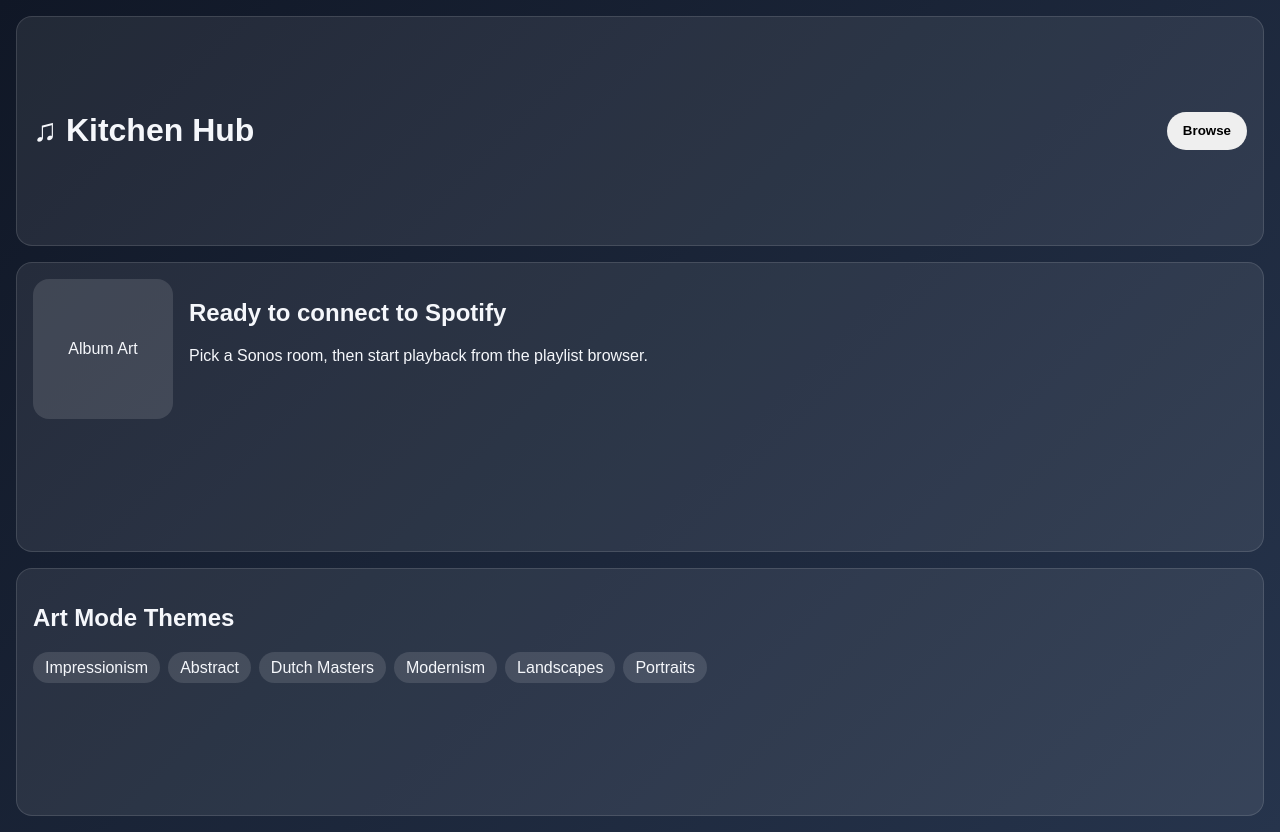
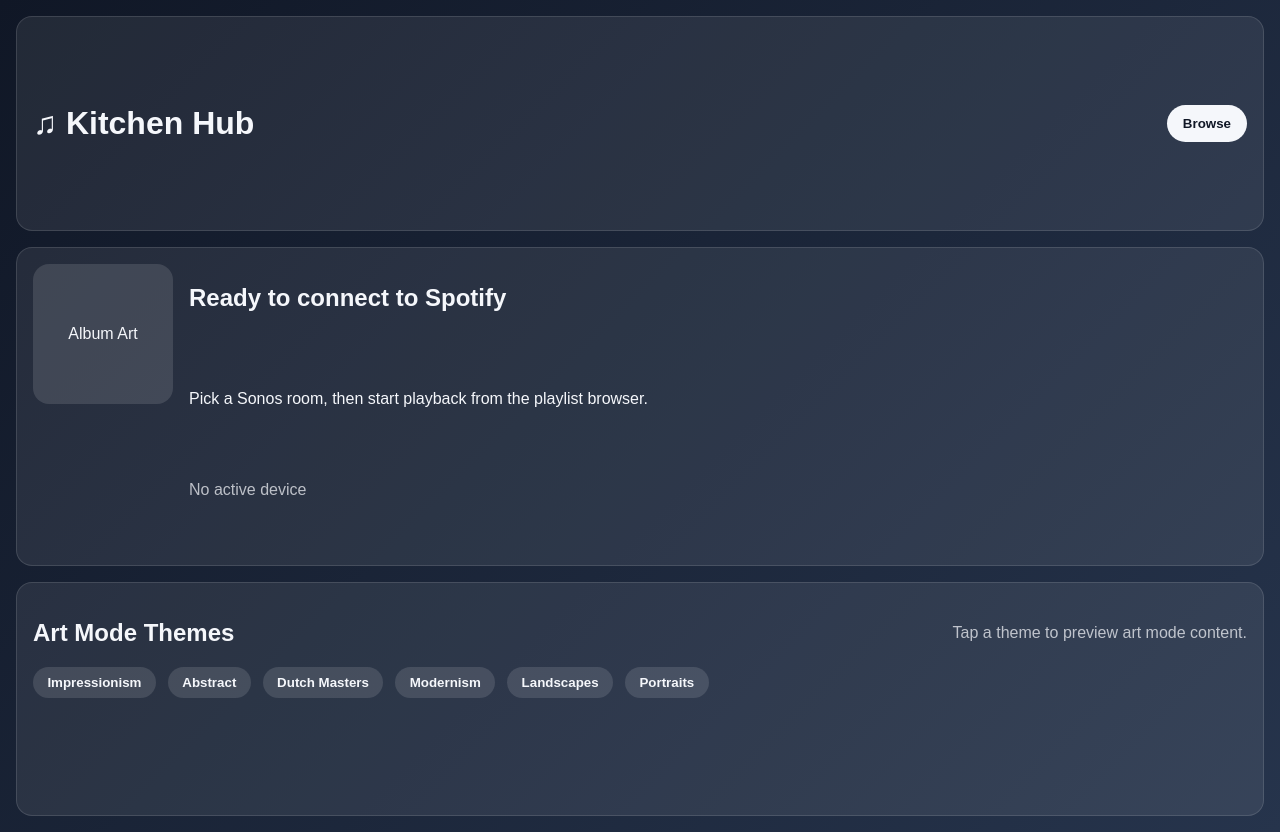
Before and after one commit to jbattist/kitchen-hub, a Flask app: page / in a window 1280 px wide. Run offline with Flask 3, Linux system fonts and the light colour scheme.

Commit message:
fix: wire kitchen hub ui controls

```diff
--- /dev/null
+++ b/ui/static/app.js
@@ -0,0 +1,118 @@
+const browseButton = document.getElementById('browse-button');
+const hidePlaylistsButton = document.getElementById('hide-playlists-button');
+const playlistPanel = document.getElementById('playlist-panel');
+const playlistList = document.getElementById('playlist-list');
+const trackTitle = document.getElementById('track-title');
+const trackSubtitle = document.getElementById('track-subtitle');
+const playbackDevice = document.getElementById('playback-device');
+const artworkCaption = document.getElementById('artwork-caption');
+const themeButtons = Array.from(document.querySelectorAll('[data-theme]'));
+
+async function fetchJson(url, options = {}) {
+  const response = await fetch(url, options);
+  if (!response.ok) {
+    throw new Error(`Request failed: ${response.status}`);
+  }
+  return response.json();
+}
+
+function showPlaylists() {
+  playlistPanel.hidden = false;
+  hidePlaylistsButton.hidden = false;
+  browseButton.hidden = true;
+}
+
+function hidePlaylists() {
+  playlistPanel.hidden = true;
+  hidePlaylistsButton.hidden = true;
+  browseButton.hidden = false;
+}
+
+function renderPlaylists(playlists) {
+  if (!playlists.length) {
+    playlistList.innerHTML = '<p class="muted">No playlists available yet.</p>';
+    return;
+  }
+
+  playlistList.innerHTML = '';
+  playlists.forEach((playlist) => {
+    const button = document.createElement('button');
+    button.type = 'button';
+    button.className = 'playlist-card';
+    button.dataset.playlistId = playlist.id;
+    button.innerHTML = `
+      <span class="playlist-name">${playlist.name}</span>
+      <span class="playlist-meta">Tap to shuffle on Kitchen</span>
+    `;
+    button.addEventListener('click', async () => {
+      trackTitle.textContent = `Starting ${playlist.name}…`;
+      try {
+        await fetchJson(`/api/playlists/${playlist.id}/play`, {
+          method: 'POST',
+          headers: { 'Content-Type': 'application/json' },
+          body: JSON.stringify({ device_name: 'Kitchen' }),
+        });
+        trackTitle.textContent = playlist.name;
+        trackSubtitle.textContent = 'Shuffle playback requested';
+        playbackDevice.textContent = 'Playing on Kitchen';
+        hidePlaylists();
+      } catch (error) {
+        trackTitle.textContent = 'Could not start playlist';
+        trackSubtitle.textContent = error.message;
+      }
+    });
+    playlistList.appendChild(button);
+  });
+}
+
+async function loadPlaylists() {
+  playlistList.innerHTML = '<p class="muted">Loading playlists…</p>';
+  try {
+    const payload = await fetchJson('/api/playlists');
+    renderPlaylists(payload.playlists || []);
+  } catch (error) {
+    playlistList.innerHTML = `<p class="muted">Failed to load playlists: ${error.message}</p>`;
+  }
+}
+
+async function loadStatus() {
+  try {
+    const payload = await fetchJson('/api/status');
+    const playback = payload.playback;
+    if (playback?.track) {
+      trackTitle.textContent = playback.track.title || 'Unknown track';
+      trackSubtitle.textContent = `${playback.track.artist || 'Unknown artist'} · ${playback.track.album || 'Unknown album'}`;
+      playbackDevice.textContent = playback.device_name ? `Playing on ${playback.device_name}` : 'No active device';
+    }
+  } catch (error) {
+    playbackDevice.textContent = `Status unavailable: ${error.message}`;
+  }
+}
+
+async function previewTheme(themeName) {
+  artworkCaption.textContent = `Loading ${themeName}…`;
+  try {
+    const payload = await fetchJson(`/api/art/next?theme=${encodeURIComponent(themeName)}`);
+    const artwork = payload.artwork;
+    artworkCaption.textContent = `${artwork.title} — ${artwork.artist} (${artwork.museum})`;
+  } catch (error) {
+    artworkCaption.textContent = `Failed to load ${themeName}: ${error.message}`;
+  }
+}
+
+browseButton?.addEventListener('click', async () => {
+  showPlaylists();
+  await loadPlaylists();
+});
+
+hidePlaylistsButton?.addEventListener('click', () => {
+  hidePlaylists();
+});
+
+themeButtons.forEach((button) => {
+  button.addEventListener('click', async () => {
+    await previewTheme(button.dataset.theme);
+  });
+});
+
+loadStatus();
--- a/ui/static/styles.css
+++ b/ui/static/styles.css
@@ -20,10 +20,17 @@ body {
   padding: 1rem;
 }
 
-.topbar {
+.topbar,
+.panel-header {
   display: flex;
   justify-content: space-between;
   align-items: center;
+  gap: 1rem;
+}
+
+.topbar-actions {
+  display: flex;
+  gap: 0.5rem;
 }
 
 button {
@@ -31,6 +38,19 @@ button {
   border-radius: 999px;
   padding: 0.7rem 1rem;
   font-weight: bold;
+  cursor: pointer;
+}
+
+.primary-button {
+  background: #f5f7fb;
+  color: #101726;
+}
+
+.secondary-button,
+.theme-pill,
+.playlist-card {
+  background: rgba(255, 255, 255, 0.12);
+  color: #f5f7fb;
 }
 
 .now-playing {
@@ -47,14 +67,39 @@ button {
   background: rgba(255, 255, 255, 0.12);
 }
 
-.theme-list {
-  display: flex;
-  flex-wrap: wrap;
+.track-meta {
+  display: grid;
   gap: 0.5rem;
 }
 
+.muted {
+  color: rgba(245, 247, 251, 0.72);
+}
+
+.theme-list,
+.playlist-list {
+  display: flex;
+  flex-wrap: wrap;
+  gap: 0.75rem;
+}
+
 .theme-pill {
-  background: rgba(255, 255, 255, 0.12);
-  padding: 0.4rem 0.75rem;
-  border-radius: 999px;
+  padding: 0.5rem 0.9rem;
 }
+
+.playlist-card {
+  display: grid;
+  gap: 0.35rem;
+  min-width: 180px;
+  text-align: left;
+  border-radius: 1rem;
+}
+
+.playlist-name {
+  font-size: 1rem;
+}
+
+.playlist-meta {
+  font-size: 0.85rem;
+  color: rgba(245, 247, 251, 0.72);
+}
--- a/ui/templates/index.html
+++ b/ui/templates/index.html
@@ -10,25 +10,47 @@
     <main class="app-shell">
       <header class="topbar">
         <h1>♫ Kitchen Hub</h1>
-        <button type="button">Browse</button>
+        <div class="topbar-actions">
+          <button id="browse-button" class="primary-button" type="button">Browse</button>
+          <button id="hide-playlists-button" class="secondary-button" type="button" hidden>Now Playing</button>
+        </div>
       </header>
 
-      <section class="panel now-playing">
-        <div class="album-art">Album Art</div>
+      <section class="panel now-playing" id="now-playing-panel">
+        <div class="album-art" id="album-art">Album Art</div>
         <div class="track-meta">
-          <h2>Ready to connect to Spotify</h2>
-          <p>Pick a Sonos room, then start playback from the playlist browser.</p>
+          <h2 id="track-title">Ready to connect to Spotify</h2>
+          <p id="track-subtitle">Pick a Sonos room, then start playback from the playlist browser.</p>
+          <p id="playback-device" class="muted">No active device</p>
+        </div>
+      </section>
+
+      <section class="panel playlists" id="playlist-panel" hidden>
+        <div class="panel-header">
+          <h2>Your Playlists</h2>
+          <p class="muted">Tap one to start shuffle playback.</p>
+        </div>
+        <div id="playlist-list" class="playlist-list">
+          <p class="muted">Loading playlists…</p>
         </div>
       </section>
 
       <section class="panel themes">
-        <h2>Art Mode Themes</h2>
+        <div class="panel-header">
+          <h2>Art Mode Themes</h2>
+          <p id="artwork-caption" class="muted">Tap a theme to preview art mode content.</p>
+        </div>
         <div class="theme-list">
           {% for theme in themes %}
-          <span class="theme-pill">{{ theme.name }}</span>
+          <button
+            type="button"
+            class="theme-pill"
+            data-theme="{{ theme.name }}"
+          >{{ theme.name }}</button>
           {% endfor %}
         </div>
       </section>
     </main>
+    <script src="{{ url_for('static', filename='app.js') }}"></script>
   </body>
 </html>
```
Also changed, not shown: tests/test_ui_app.py (+18 -0 lines).
